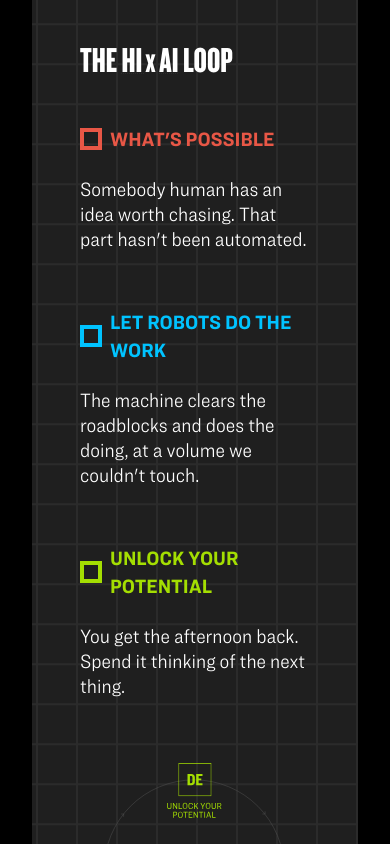
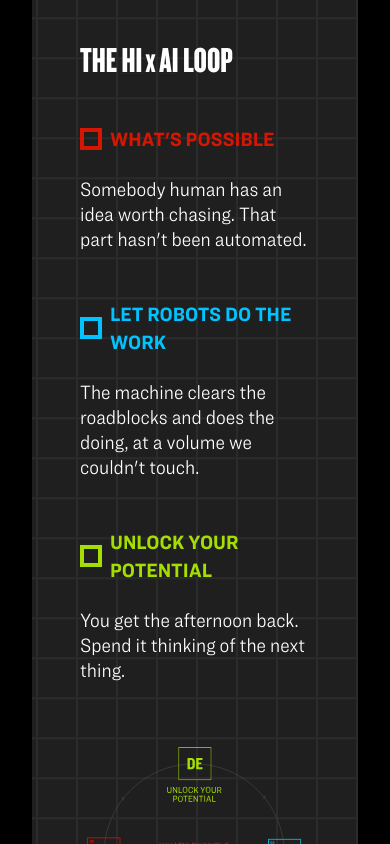
Before and after one commit to daviselen/website, a React (Vite) app: page / in a window 390 px wide. Shown: the part 4180-5024 px from the top of the page. Built offline with nearby package versions, Linux system fonts and the light colour scheme.

Commit message:
Adjust colors and spacing

```diff
--- a/src/sections/HumanAI.jsx
+++ b/src/sections/HumanAI.jsx
@@ -106,8 +106,8 @@ const EXTRA_HEIGHT = MOVEMENT_FACTOR * 100; // 80% height buffer for parallax mo
 const concepts = [
   {
     title: "What's Possible",
-    color: "text-red",
-    dot: "border-red",
+    color: "text-[#d71602]",
+    dot: "border-[#d71602]",
     copy: "Somebody human has an idea worth chasing. That part hasn't been automated.",
   },
   {
@@ -180,7 +180,7 @@ export default function HumanAI() {
     <section
       id="human-ai"
       ref={containerRef}
-      className="relative mx-8 rounded-md bg-surface-alt px-600 sm:px-800 md:px-1000 xl:px-1200 2xl:px-1000 2xl:py-600 text-neutral-0 mt-3000 overflow-hidden"
+      className="relative mx-8 rounded-md bg-surface-alt px-600 sm:px-800 md:px-1000 xl:px-1200 2xl:px-1000 2xl:py-400 text-neutral-0 mt-3000 overflow-hidden"
     >
       {/* Parallax CSS Grid Layer */}
       <div
@@ -195,7 +195,7 @@ export default function HumanAI() {
       <div className=" relative z-10 lg:flex lg:items-center lg:justify-between lg:gap-16">
         <div className="lg:max-w-2xl lg:shrink-0">
           <div className="mb-800 flex items-center gap-6">
-            <img src="/icons/hi-mark.svg" alt="" className="w-[432px]" />
+            <img src="/icons/hi-mark.svg" alt="" className="w-[352px]" />
           </div>
 
           {/* Kept on one line, deliberately: JSX collapses a line break
@@ -203,11 +203,11 @@ export default function HumanAI() {
               nothing, not a single space. Split across lines (as this was
               before), "I" and "×" and "AI" all end up jammed together with
               no space at all — not just "less space than expected." */}
-          <h2 className="font-display text-4xl uppercase leading-none md:text-6xl lg:text-display-card">
+          <h2 className="font-display text-4xl uppercase leading-none md:text-6xl lg:text-display-hiai">
             THE <abbr title="Human Imagination">H<span className="tracking-[0.08em]">I</span></abbr><span className="tracking-[0.1em] lowercase">x</span><abbr title="Artificial Intelligence">AI</abbr> Loop
           </h2>
 
-          <ul className="mt-600 flex flex-col gap-700">
+          <ul className="mt-600 flex flex-col gap-600">
             {concepts.map((c) => (
               <li key={c.title} className="flex flex-col gap-300">
                 <div className="flex w-full items-center gap-100">
```
Also changed, not shown: public/images/chart.svg.
